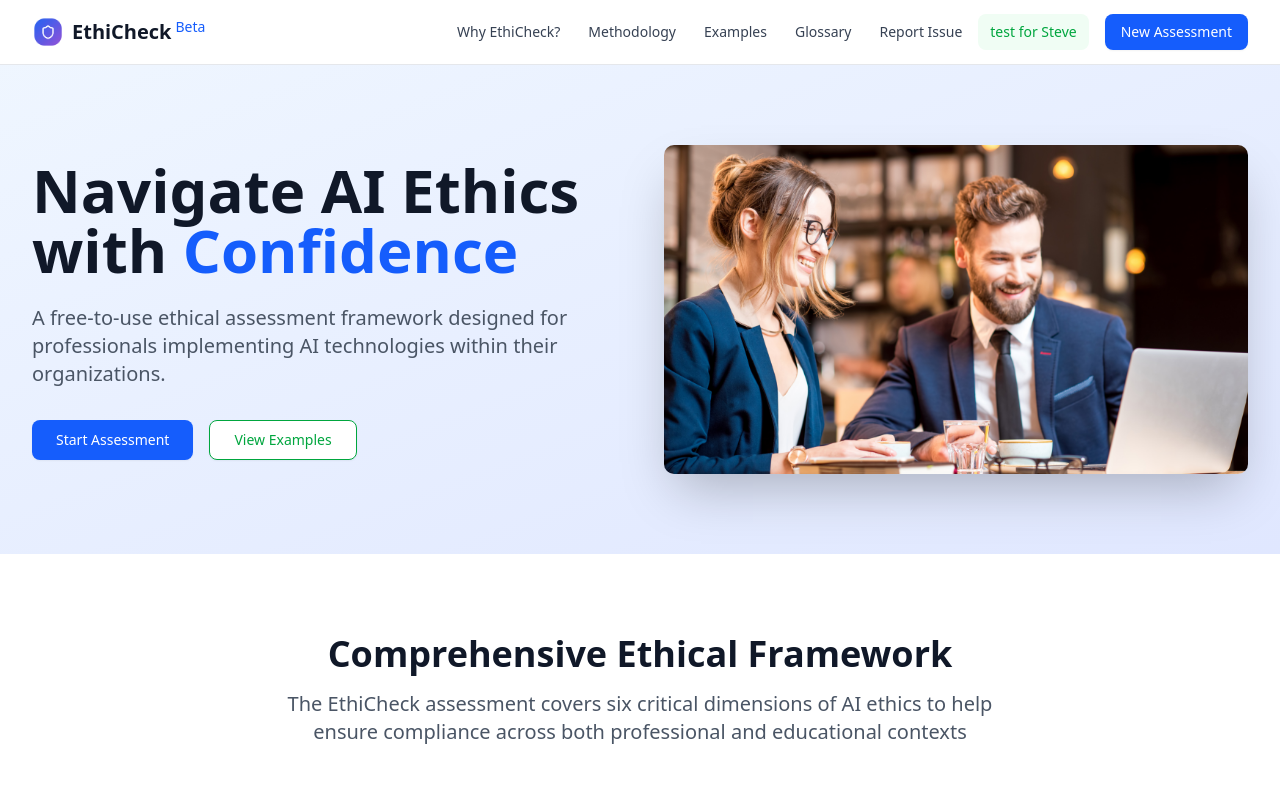
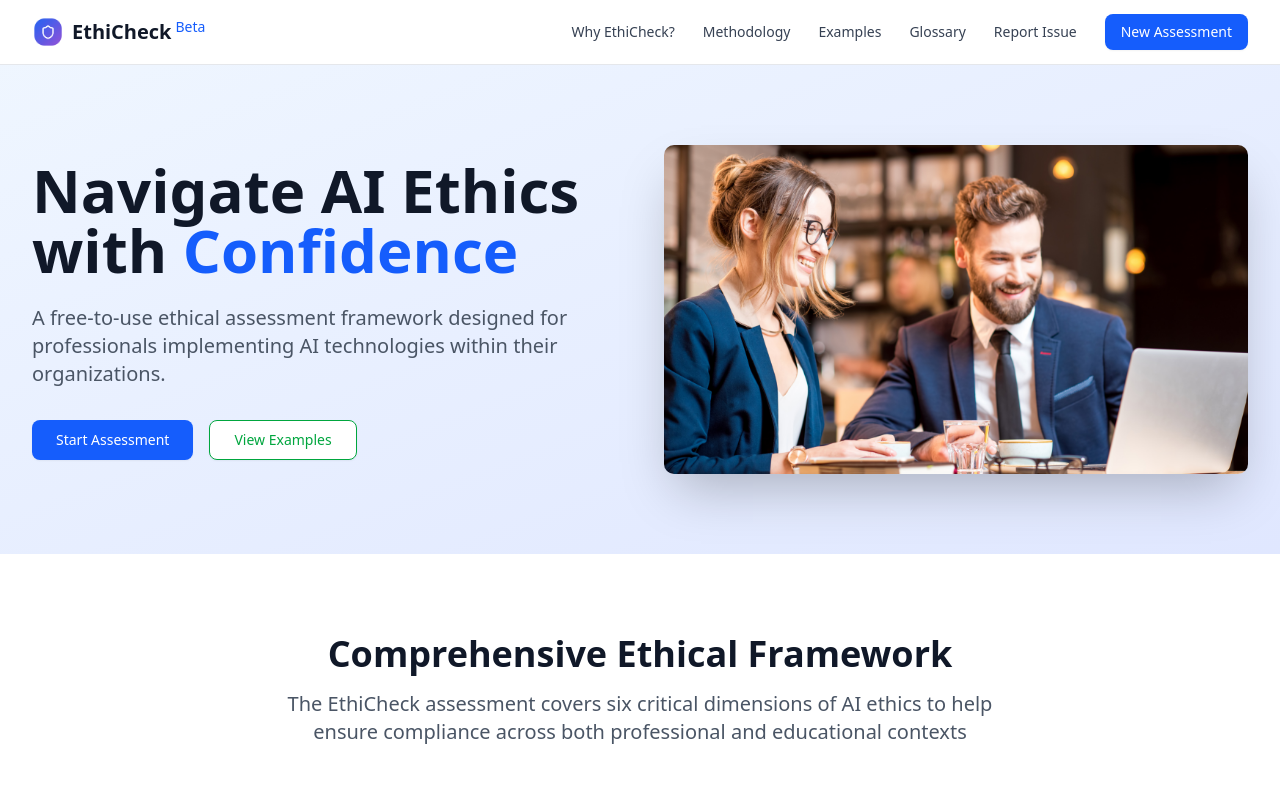
Before and after one commit to stevebambury/ethicheckai, a React (Vite) app: page / in a window 1280 px wide. Shown: the top 800 px of the page. Built offline with nearby package versions, Linux system fonts and the light colour scheme.

Commit message:
Remove test tab from header

```diff
--- a/src/components/Header.jsx
+++ b/src/components/Header.jsx
@@ -35,9 +35,6 @@ const Header = () => {
               <Link to="/report-issue" className="px-3 py-2 text-sm font-medium text-gray-700 hover:text-gray-900 hover:bg-gray-100 rounded-md transition-colors">
                 Report Issue
               </Link>
-              <span className="px-3 py-2 text-sm font-medium text-green-600 bg-green-50 rounded-md">
-                test for Steve
-              </span>
             </nav>
 
             {/* CTA Button */}
```
